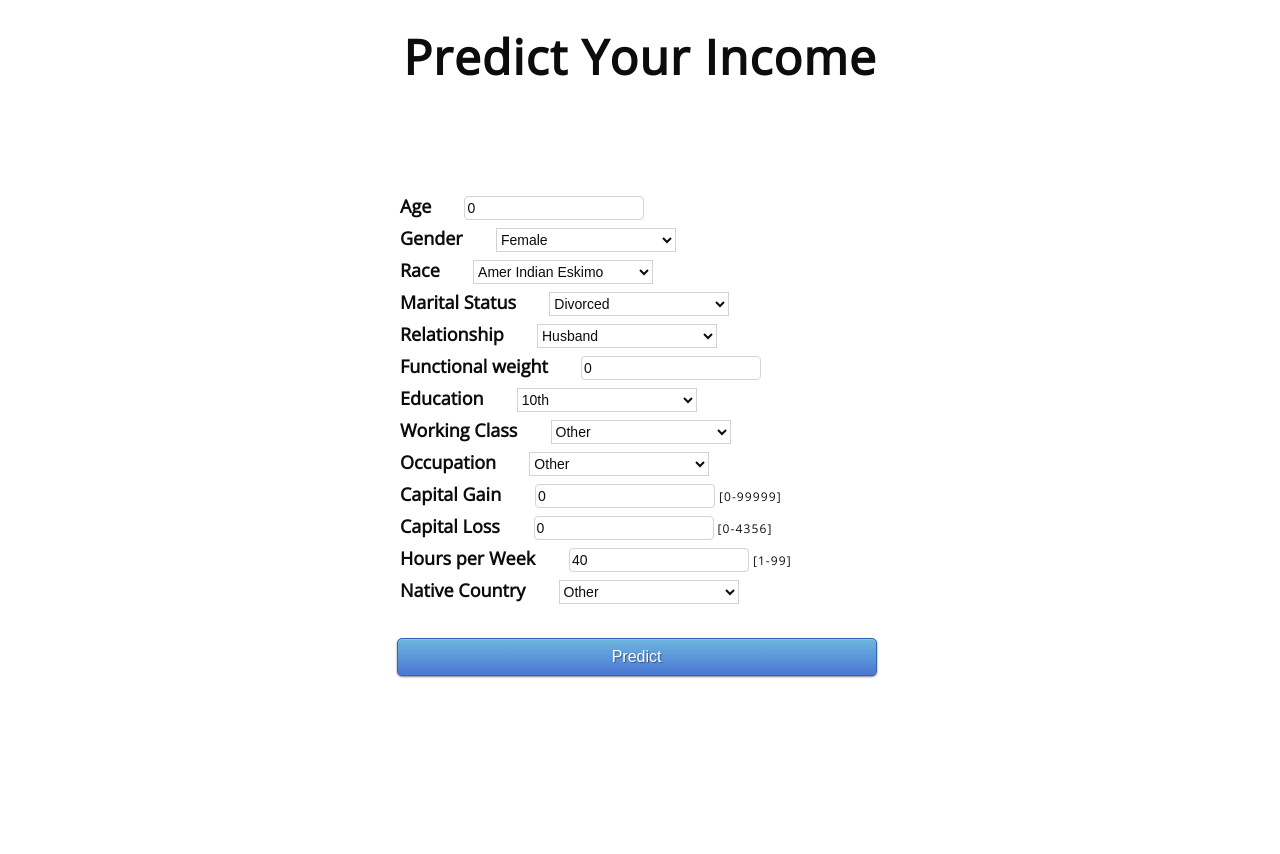
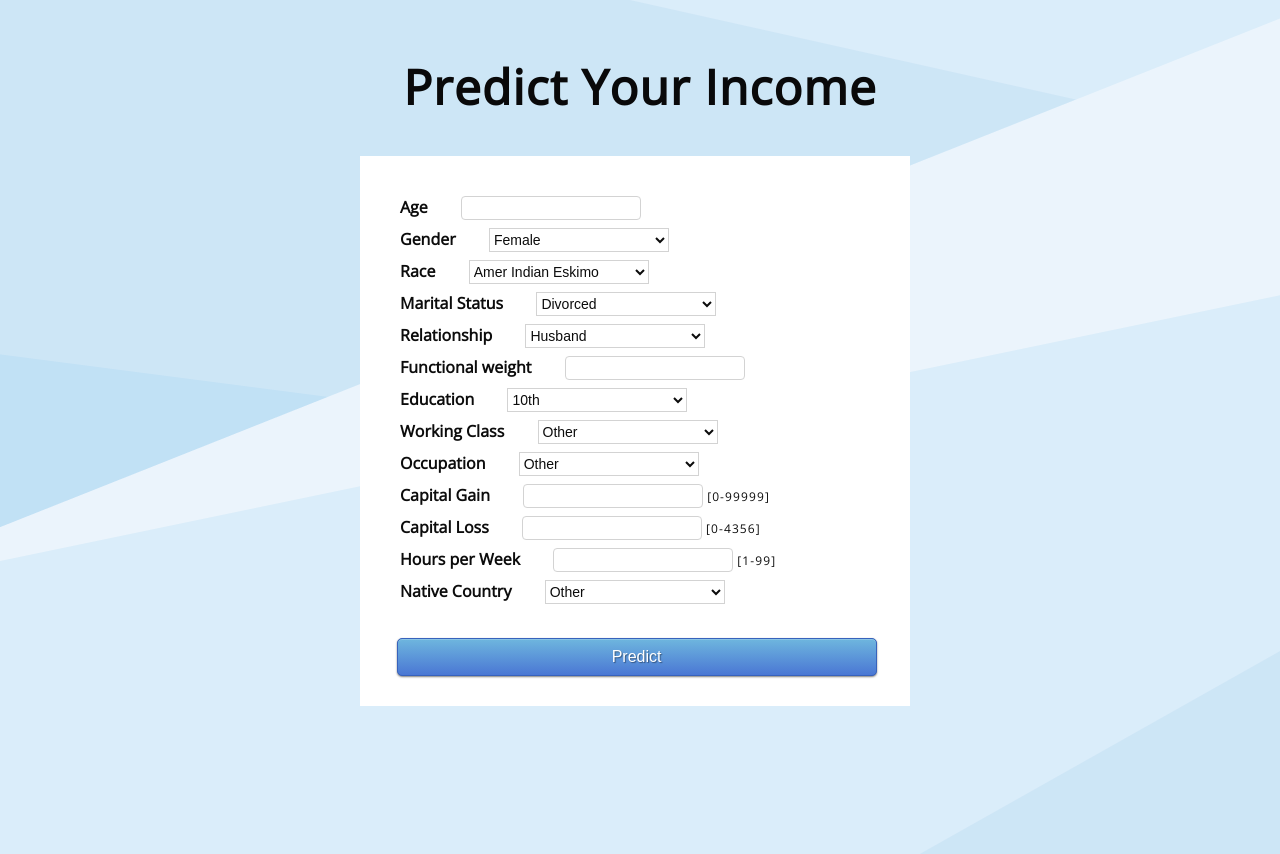
Before and after one commit to skozoriz/devrepDS2_grC, a Flask app: template templates/index.html in a window 1280 px wide. Before the commit the page ends 678 px from the top, so only its background shows below. Run offline with Flask 2, Linux system fonts and the light colour scheme; the template is opened without the code that fills it: most values are stand-ins (such as "Sample title", 1, 10 or a date in 2020); parts of the project's set-up code (start-up, migrations or seed data) failed here and were passed over.

Commit message:
html,css

```diff
--- a/static/css/style.css
+++ b/static/css/style.css
@@ -18,7 +18,7 @@ body {
   font-size: 12px;
   /* text-align: center; */
   letter-spacing: 1.1px;
-  background-image: url('static/css/bg.png') center no-repeat;
+  background: url("bg.png") center no-repeat;
   width: 100%;
   max-width: 1200px;
   margin: 0 auto;
@@ -47,11 +47,11 @@ body {
 }
 
 h1 {
-  color: r gb(9, 9, 10);
+  color: rgba(9, 9, 10);
   letter-spacing: 1.1px;
   text-align: center;
   font-size: 48px;
-  margin-top: 24px;
+  margin-top: 54px;
 }
 
 label {
@@ -66,7 +66,7 @@ label {
   font-weight: bolder;
   margin-bottom: 40px;
 
-  font-size: 18px;
+  font-size: 16px;
   color: rgb(12, 12, 12);
   letter-spacing: normal;
 
@@ -245,9 +245,10 @@ option {
 }
 
 .pred {
-  font-size: 36px;
+  font-size: 24px;
   margin: 0 auto;
   text-align: center;
   display: block;
   padding-top: 250px;
+  letter-spacing: normal;
 }
--- a/templates/index.html
+++ b/templates/index.html
@@ -30,7 +30,7 @@
       <!-- Main Input For Receiving Query to our ML -->
       <form action="/predict" method="post">
         <label for="age" class="form__input">Age</label>
-        <input type="number" id="age" name="age" min=0 max=100 value=0 />
+        <input type="number" id="age" name="age" />
         <br />
         <label for="sex" class="form__input">Gender</label>
         <select id="sex" name="sex">
@@ -60,7 +60,7 @@
         <br />
         <label for="relationship_label" class="form__input">Relationship</label>
         <select id="relationship_label" name="relationship_label">
-           <option value="0">Husband</option>
+          <option value="0">Husband</option>
           <option value="1">Not-in-family</option>
           <option value="2">Other-relative</option>
           <option value="3">Own-child</option>
@@ -68,8 +68,10 @@
           <option value="5">Wife</option>
         </select>
         <br />
-        <label for="functional_weight" class="form__input">Functional weight</label>
-        <input type="number" id="functional_weight" name="functional_weight"  min=0 max=1500000 step=1000 value=0 />
+        <label for="functional_weight" class="form__input"
+          >Functional weight</label
+        >
+        <input type="number" id="functional_weight" name="functional_weight" />
         <br />
         <label for="education" class="form__input">Education</label>
         <select id="education" name="education">
@@ -124,13 +126,13 @@
         </select>
         <br />
         <label for="capital_gain" class="form__input">Capital Gain </label>
-        <input type="number" id="capital_gain" name="capital_gain"  min=0 max=10000 step=100 value=0 />[0-99999]
+        <input type="number" id="capital_gain" name="capital_gain" />[0-99999]
         <br />
         <label for="capital_loss" class="form__input">Capital Loss </label>
-        <input type="number" id="capital_loss" name="capital_loss"  min=0 max=4500 step=100 value=0 />[0-4356]
+        <input type="number" id="capital_loss" name="capital_loss" />[0-4356]
         <br />
         <label for="hours_per_week" class="form__input">Hours per Week </label>
-        <input type="number" id="hours_per_week" name="hours_per_week"   min=0 max=99 value=40 />[1-99]
+        <input type="number" id="hours_per_week" name="hours_per_week" />[1-99]
         <br />
         <label for="native_country" class="form__input">Native Country</label>
         <select id="native_country" name="native_country">
--- a/templates/result.html
+++ b/templates/result.html
@@ -27,9 +27,9 @@
   </head>
   <body>
     <div class="pred">
-      <p> Prediction:  {{ prediction }} </p>
-      <p> Values entered:   </p>
-      <p> {{ data }} </p>
+      <p>Prediction: {{ prediction }}</p>
+      <!-- <p> Values entered:   </p>
+      <p> {{ data }} </p> -->
     </div>
   </body>
 </html>
```
Also changed, not shown: 4 other files.
